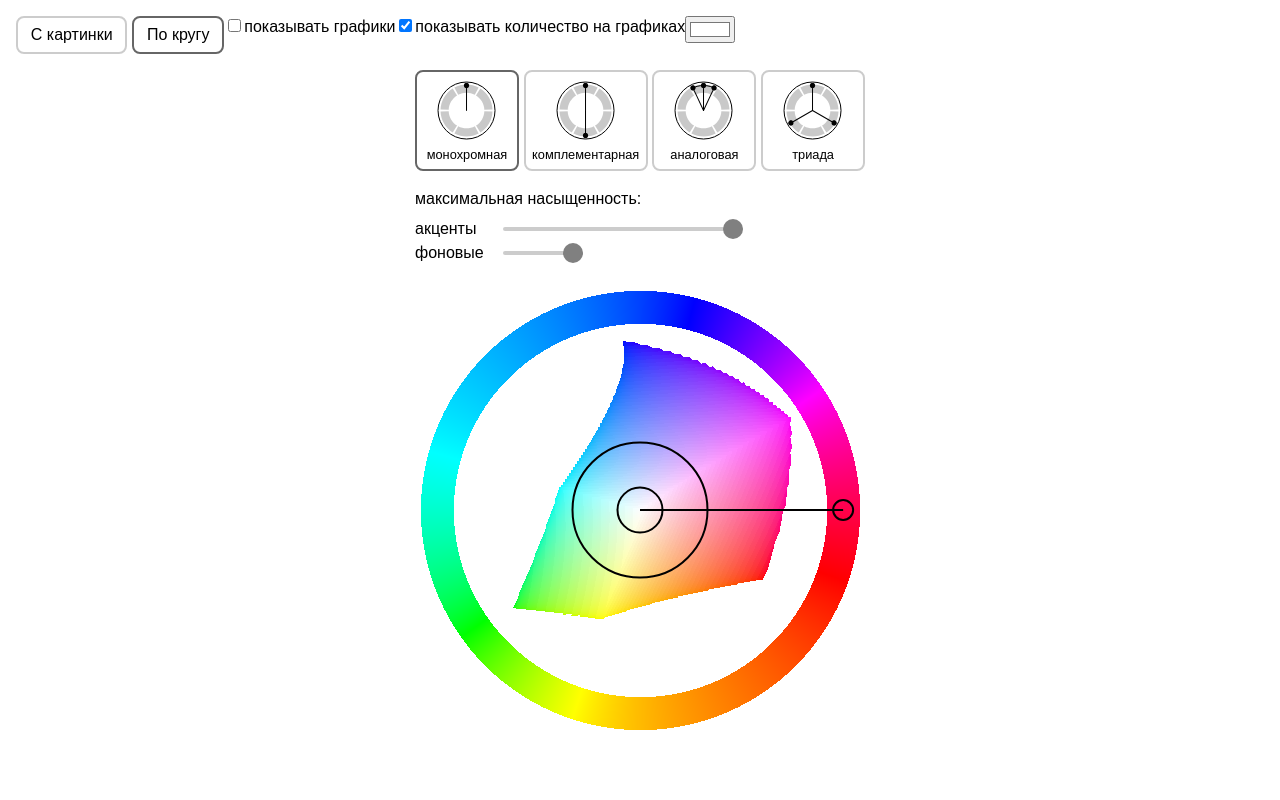
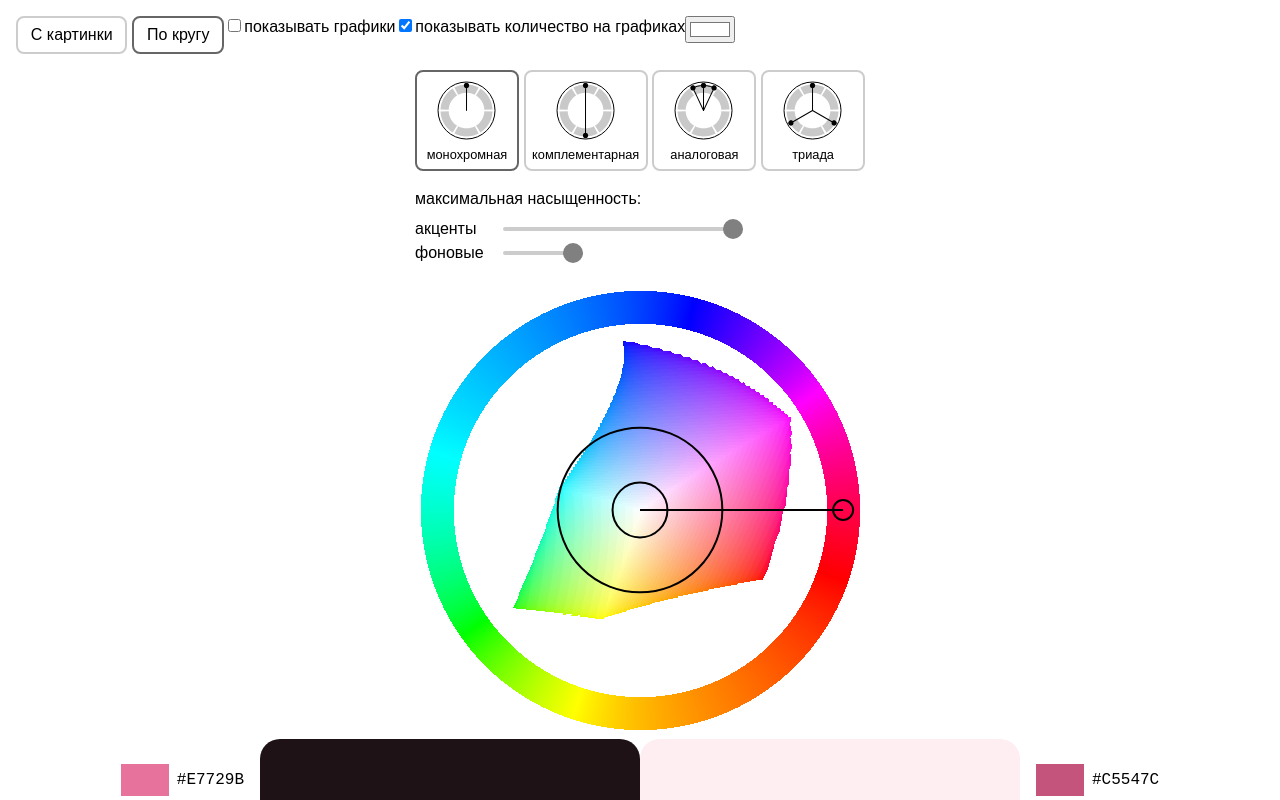
Before and after one commit to Milena42/colorGenerator, a Vue app: page /wheel in a window 1280 px wide. Shown: the top 800 px of the page. Built offline with nearby package versions, Linux system fonts and the light colour scheme.

Commit message:
fix: масштаб кругов на цветовом круге

```diff
--- a/src/CircleInput.vue
+++ b/src/CircleInput.vue
@@ -1,12 +1,12 @@
 <script lang="ts">
+export const WHEEL_SVG_WIDTH = 450;
+export const SCALE = 1.22;
 export class circleObject {
     cx = 0;
     cy = 0;
-    svgSquareWidth: number;
 
-    constructor(color: Color, svgSquareWidth: number) {
+    constructor(color: Color) {
         this.color = color;
-        this.svgSquareWidth = svgSquareWidth;
 
         //this.rgb = this.color.adjustForRGB();
         this.calculateCoords();
@@ -14,17 +14,13 @@ export class circleObject {
 
     color: Color;
 
-    SCALE = 1.22;
-
     calculateCoords() {
-        this.cx = (this.color.x * this.svgSquareWidth * this.SCALE) / 100 + this.svgSquareWidth / 2;
-        this.cy = (this.color.y * this.svgSquareWidth * this.SCALE) / 100 + this.svgSquareWidth / 2;
+        this.cx = (this.color.x * WHEEL_SVG_WIDTH * SCALE) / 100 + WHEEL_SVG_WIDTH / 2;
+        this.cy = (this.color.y * WHEEL_SVG_WIDTH * SCALE) / 100 + WHEEL_SVG_WIDTH / 2;
     }
     calculateColorCoords() {
-        this.color.x =
-            ((this.cx - this.svgSquareWidth / 2) * 100) / this.svgSquareWidth / this.SCALE;
-        this.color.y =
-            ((this.cy - this.svgSquareWidth / 2) * 100) / this.svgSquareWidth / this.SCALE;
+        this.color.x = ((this.cx - WHEEL_SVG_WIDTH / 2) * 100) / WHEEL_SVG_WIDTH / SCALE;
+        this.color.y = ((this.cy - WHEEL_SVG_WIDTH / 2) * 100) / WHEEL_SVG_WIDTH / SCALE;
     }
     calculateColor() {
         this.calculateColorCoords();
@@ -46,18 +42,19 @@ const props = defineProps<{
     accent?: boolean;
 }>();
 
-const lineColor = computed(() => {
-    return props.accent ? 'rgba(0,0,0,1)' : 'rgba(0,0,0,0.5)';
+const lineOpacity = computed(() => {
+    return props.accent ? 1 : 0.5;
 });
 </script>
 <template>
     <g>
         <line
-            :x1="circleObj.svgSquareWidth / 2"
-            :y1="circleObj.svgSquareWidth / 2"
+            :x1="WHEEL_SVG_WIDTH / 2"
+            :y1="WHEEL_SVG_WIDTH / 2"
             :x2="circleObj.cx"
             :y2="circleObj.cy"
-            :stroke="lineColor"
+            stroke="black"
+            :stroke-opacity="lineOpacity"
             stroke-width="2"
         />
         <circle
@@ -65,7 +62,8 @@ const lineColor = computed(() => {
             :cy="circleObj.cy"
             :r="10"
             fill="rgba(0,0,0,0)"
-            :stroke="lineColor"
+            stroke="black"
+            :stroke-opacity="lineOpacity"
             stroke-width="2"
             @mousedown="$emit('drag-start', $event)"
         />
--- a/src/GeneratorFromWheel.vue
+++ b/src/GeneratorFromWheel.vue
@@ -1,6 +1,6 @@
 <script setup lang="ts">
 import { computed, reactive, ref, watch, type Ref } from 'vue';
-import CircleInput, { circleObject } from './CircleInput.vue';
+import CircleInput, { circleObject, SCALE, WHEEL_SVG_WIDTH } from './CircleInput.vue';
 
 import IconAnalog from './icons/IconAnalog.vue';
 import IconComplementary from './icons/IconComplementary.vue';
@@ -10,9 +10,9 @@ import IconTriad from './icons/IconTriad.vue';
 //import MapPlot3d from './MapPlot3d.vue';
 import MockUp from './MockUp.vue';
 import {
-    Color,
     accentColorRoles,
     bgColorRoles,
+    Color,
     schemeType,
     type MockupColors,
     type Theme,
@@ -116,7 +116,7 @@ function generate() {
     generatedMap.value = generateGrayAndAccents();
 }
 
-watch([inputAccent, inputBg, inputSecondary], generate);
+watch([inputAccent, inputBg, inputSecondary], generate, { immediate: true });
 
 const CHROMA_DIFFERENCE = 5;
 const accentHasGreaterChroma = computed(
@@ -164,11 +164,9 @@ function changeTypeOfScheme() {
 
 watch(typeOfScheme, changeTypeOfScheme);
 
-const svgSquareWidth = 450;
-
-const accentCircle = reactive(new circleObject(inputAccent, svgSquareWidth));
-const secondaryCircle = reactive(new circleObject(inputSecondary, svgSquareWidth));
-const bgCircle = reactive(new circleObject(inputBg, svgSquareWidth));
+const accentCircle = reactive(new circleObject(inputAccent));
+const secondaryCircle = reactive(new circleObject(inputSecondary));
+const bgCircle = reactive(new circleObject(inputBg));
 
 let draggedCircle: typeof accentCircle | undefined = undefined;
 let startX = 0;
@@ -302,8 +300,8 @@ const show3Circles = computed(() => {
 
             <svg
                 version="1.1"
-                :width="svgSquareWidth"
-                :height="svgSquareWidth"
+                :width="WHEEL_SVG_WIDTH"
+                :height="WHEEL_SVG_WIDTH"
                 class="color-wheel-svg"
                 ref="svg"
                 xmlns="http://www.w3.org/2000/svg"
@@ -327,17 +325,17 @@ const show3Circles = computed(() => {
                     v-if="show2Circles"
                 />
                 <circle
-                    :r="(inputCAccent * svgSquareWidth) / 100"
-                    :cx="svgSquareWidth / 2"
-                    :cy="svgSquareWidth / 2"
+                    :r="(inputCAccent * WHEEL_SVG_WIDTH * SCALE) / 100"
+                    :cx="WHEEL_SVG_WIDTH / 2"
+                    :cy="WHEEL_SVG_WIDTH / 2"
                     fill="none"
                     stroke="black"
                     stroke-width="2"
                 />
                 <circle
-                    :r="(inputCBg * svgSquareWidth) / 100"
-                    :cx="svgSquareWidth / 2"
-                    :cy="svgSquareWidth / 2"
+                    :r="(inputCBg * WHEEL_SVG_WIDTH * SCALE) / 100"
+                    :cx="WHEEL_SVG_WIDTH / 2"
+                    :cy="WHEEL_SVG_WIDTH / 2"
                     fill="none"
                     stroke="black"
                     stroke-width="2"
```
